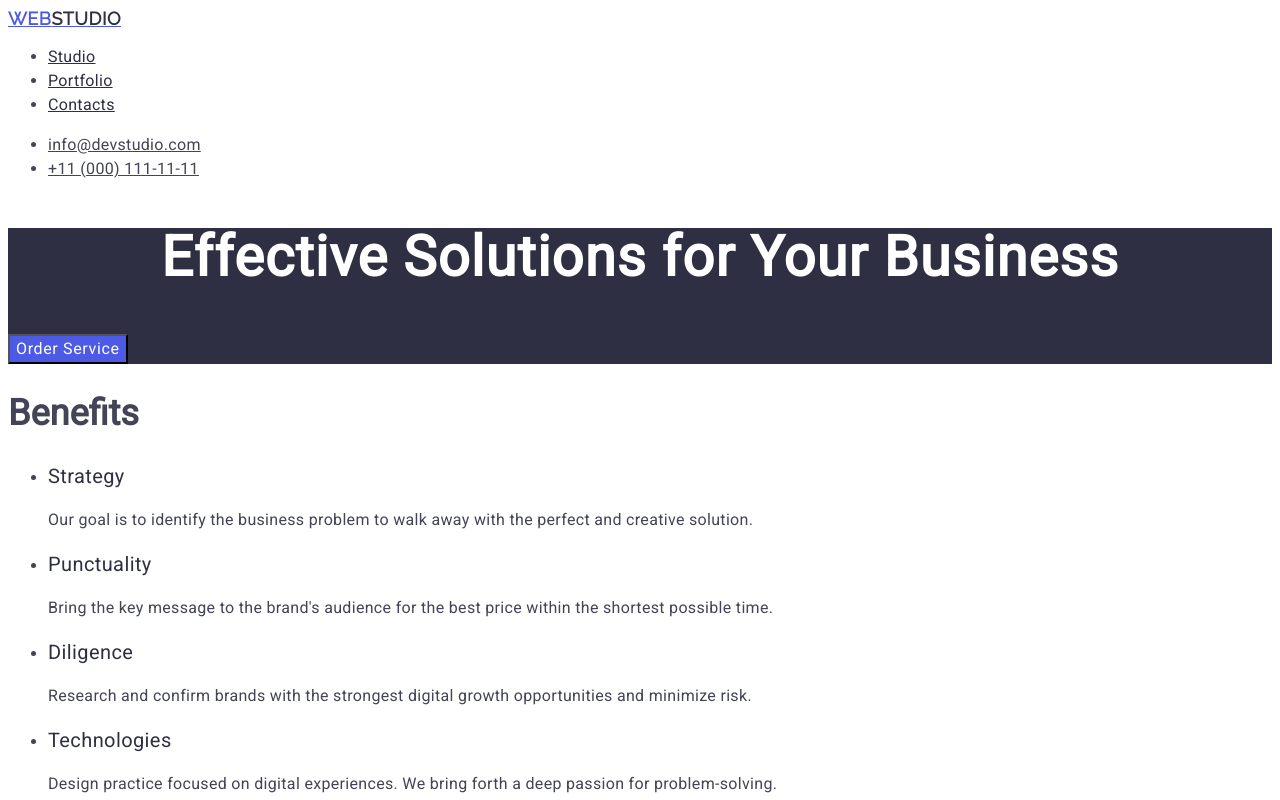
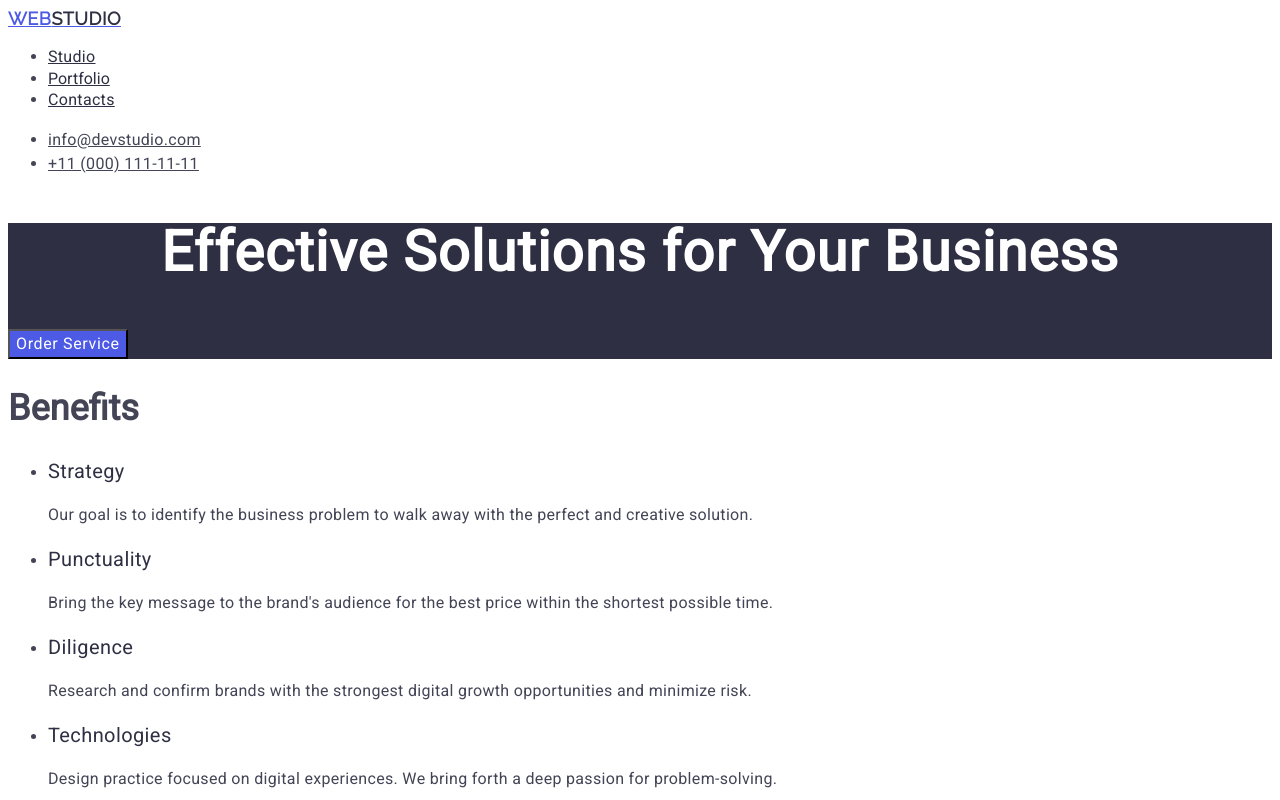
Before and after one commit to Archuk1/goit-markup-hw-02, a plain HTML site: page index.html in a window 1280 px wide. Shown: the top 800 px of the page. Drawn offline with Linux system fonts and the light colour scheme.

Commit message:
create css style

```diff
--- a/index.html
+++ b/index.html
@@ -18,7 +18,7 @@
             <a href="./index.html" class="link-header">Studio</a>
         </li>
         <li>
-            <a href="" class="link-header">Portfolio</a>
+            <a href="" class="logo-first">Portfolio</a>
         </li>
         <li>
             <a href="" class="link-header">Contacts</a>
```
